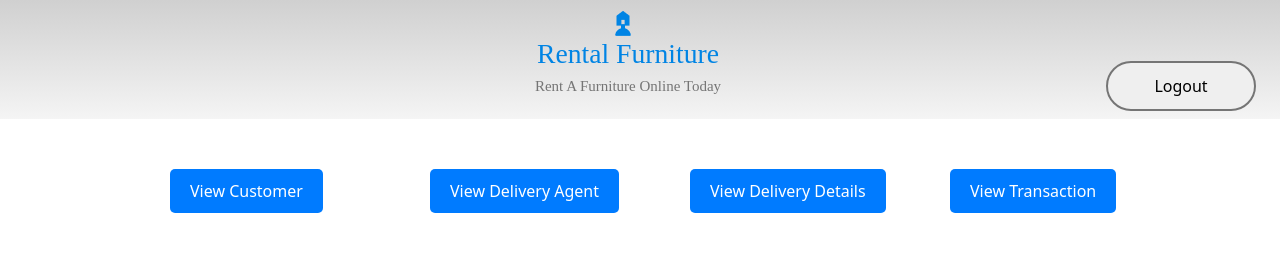
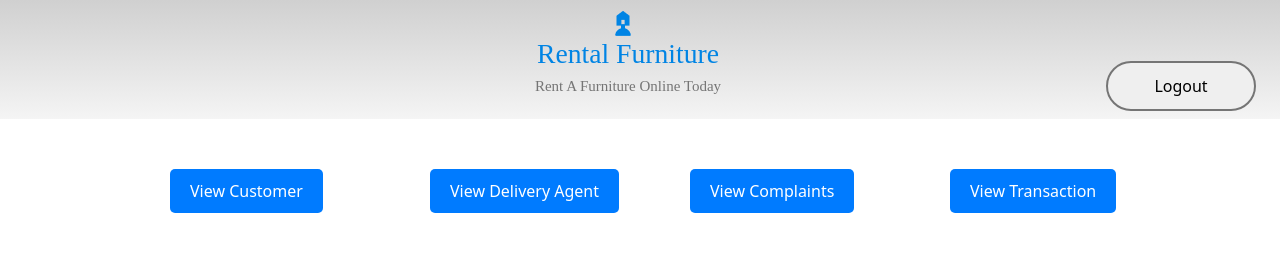
Before and after one commit to soumyasics/RentFurnish, a React (Create React App) app in the folder client/: page /rentfurnish/admindashboard in a window 1280 px wide. Shown: the top 263 px of the page. Built offline with nearby package versions, Linux system fonts and the light colour scheme; no server answers.

Commit message:
commit comit

```diff
--- a/client/src/Components/Admin/Admindashbboard.js
+++ b/client/src/Components/Admin/Admindashbboard.js
@@ -106,7 +106,7 @@ function Admindashbboard() {
             </div>
             <div className="col-sm-3 col-md-3 col-lg-3 pb-3">
               <button type="submit" className="btn btn-primary btn-block">
-                View Delivery Details
+                View Complaints
               </button>
             </div>
             <div className="col-sm-3 col-md-3 col-lg-3 pb-3">
--- a/client/src/Components/Shops/ViewFurniture.js
+++ b/client/src/Components/Shops/ViewFurniture.js
@@ -15,6 +15,7 @@ function ViewFurniture() {
     useEffect(() => {
         axiosMultipartInstance.post('viewallFurniture')
             .then(response => {
+                console.log(response);
                 if (response.data.status === 200) {
                     setFurnitureList(response.data.data);
                 } else {
@@ -64,7 +65,7 @@ function ViewFurniture() {
                                             :
                                         </div>
                                         <div className='col-7'>
-                                            ₹{furniture.price} / Month
+                                            ₹{furniture.condition} / Month
                                         </div>
                                     </div>
                                     <div className='row m-2'>
```
Also changed, not shown: 1 other file (tests, documents, lock files or other folders).
